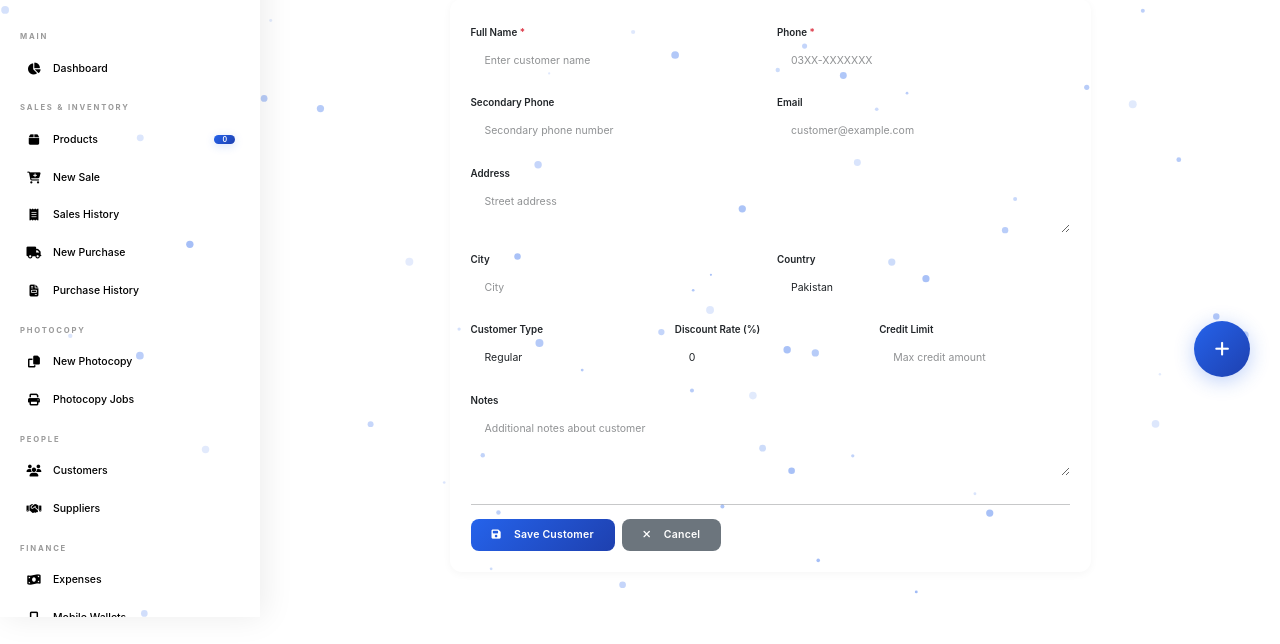
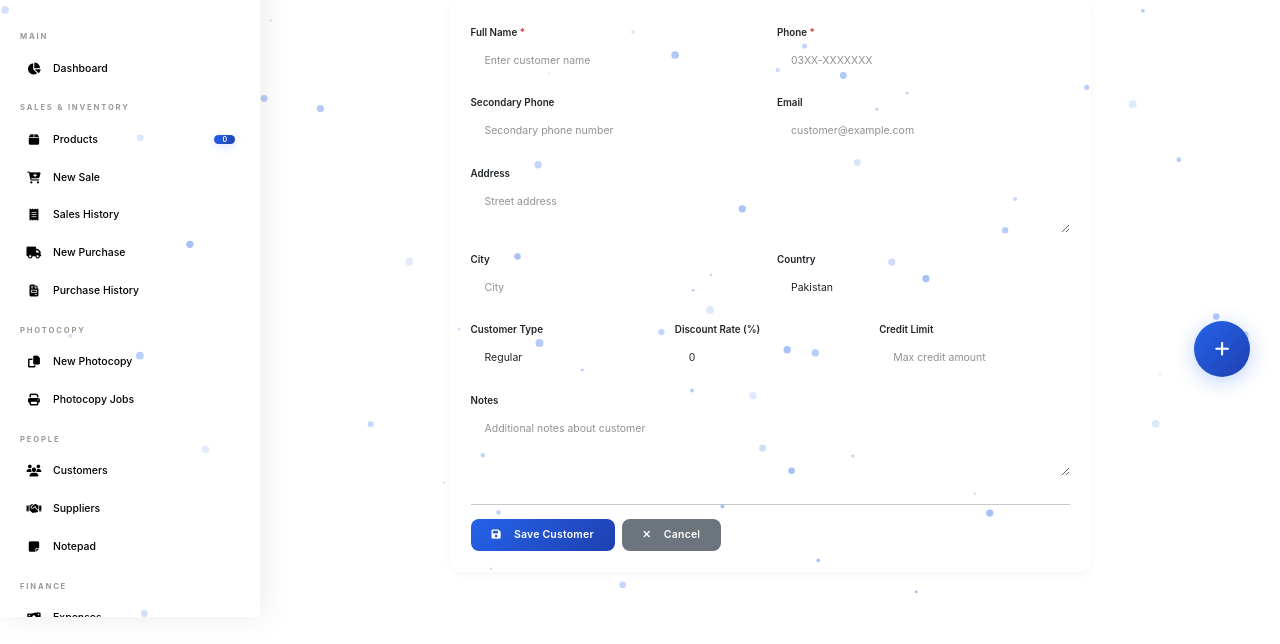
Before and after one commit to bosshanan123-ui/primeaccess-shop, a Flask app: page /add_customer in a window 1280 px wide. Shown: the part 183-827 px from the top of the page. Run offline with Flask 2, Linux system fonts and the light colour scheme; the visitor is signed in with stand-in values (Sample User, id 1); data that the repository does not hold is empty; parts of the project's set-up code (start-up, migrations or seed data) failed here and were passed over; some libraries are stand-ins or nearby versions.

Commit message:
Update base.html

```diff
--- a/templates/base.html
+++ b/templates/base.html
@@ -1469,7 +1469,12 @@
                 <span>Suppliers</span>
             </a>
         </div>
-
+    <div class="nav-item {% if request.endpoint == 'notes' %}active{% endif %}">
+    <a class="nav-link" href="{{ url_for('notes') }}">
+        <i class="fas fa-sticky-note"></i>
+        <span>Notepad</span>
+    </a>
+</div>
         <div class="menu-label">Finance</div>
         <div class="nav-item {% if request.endpoint == 'expenses' %}active{% endif %}">
             <a class="nav-link" href="{{ url_for('expenses') }}">
```
